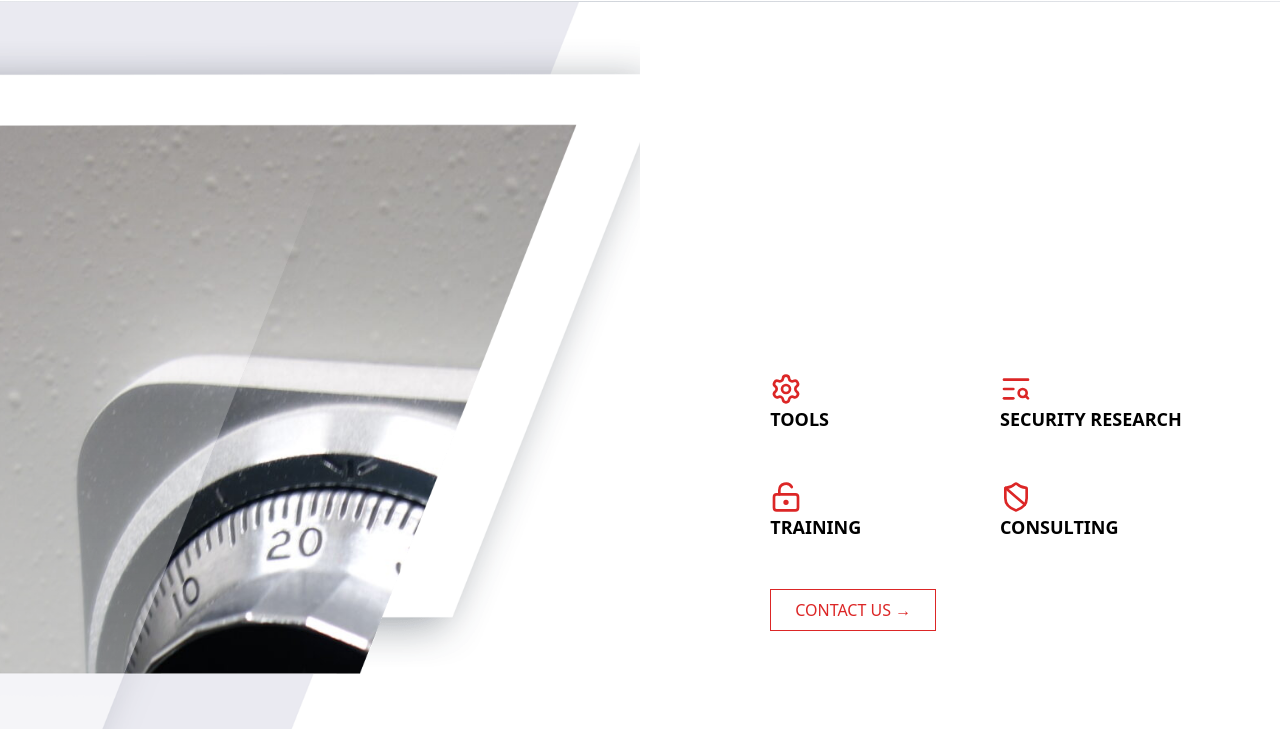
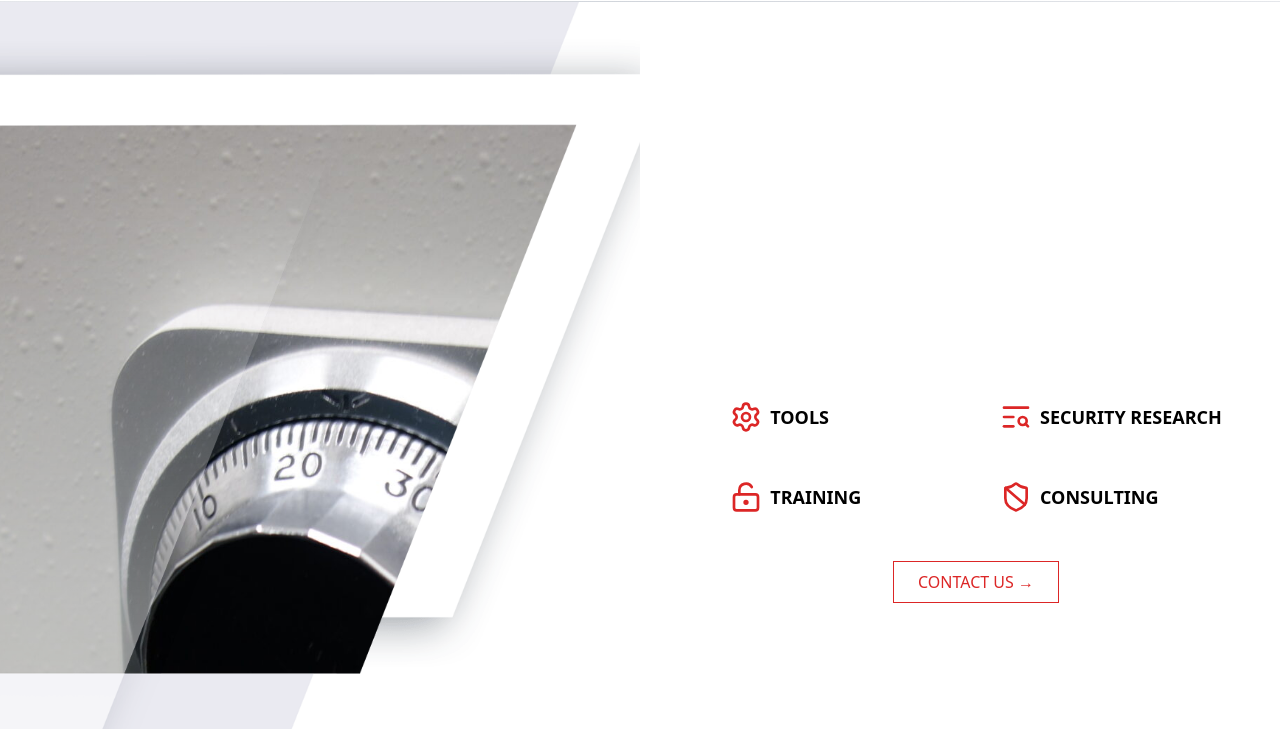
Before and after one commit to mpm-lock-decoders/mpm-lock-decoders.github.io, a website: page index.html in a window 1280 px wide. Shown: the part 71-800 px from the top of the page. Drawn offline with nearby package versions, Linux system fonts and the light colour scheme.

Commit message:
minor touches

```diff
--- a/index.html
+++ b/index.html
@@ -57,7 +57,7 @@
       <div class="relative w-1/2">
         <div class="h-full overflow-hidden">
           <div
-            class="h-[140%] w-full bg-cover bg-center transform translate-y-0 transition-transform duration-100"
+            class="h-[120%] w-full bg-cover bg-center transform translate-y-0 transition-transform duration-100"
             style="
               background-image: url(&quot;/static/images/DSC03836-scaled.jpg&quot;);
             "></div>
@@ -71,25 +71,27 @@
       </div>
 
       <!-- Content Container -->
-      <div class="flex items-center w-1/2 pl-8">
-        <div class="flex flex-col items-center justify-center w-full">
-          <div class="space-y-12">
+      <div class="flex flex-col items-center justify-center w-1/2 pl-8">
+        <div
+          class="flex flex-col items-center justify-center space-y-12">
           <div class="grid grid-cols-2 gap-12">
-              <div>
+            <div class="flex items-center">
               <i data-lucide="settings" class="w-8 h-8 text-red-600"></i>
-                <h3 class="text-lg font-semibold">TOOLS</h3>
+              <h3 class="ml-2 text-lg font-semibold">TOOLS</h3>
             </div>
-              <div>
+            <div class="flex items-center">
               <i data-lucide="text-search" class="w-8 h-8 text-red-600"></i>
-                <h3 class="text-lg font-semibold">SECURITY RESEARCH</h3>
+              <h3 class="ml-2 text-lg font-semibold">SECURITY RESEARCH</h3>
             </div>
-              <div>
-                <i data-lucide="lock-keyhole-open" class="w-8 h-8 text-red-600"></i>
-                <h3 class="text-lg font-semibold">TRAINING</h3>
+            <div class="flex items-center">
+              <i
+                data-lucide="lock-keyhole-open"
+                class="w-8 h-8 text-red-600"></i>
+              <h3 class="ml-2 text-lg font-semibold">TRAINING</h3>
             </div>
-              <div>
+            <div class="flex items-center">
               <i data-lucide="shield-ban" class="w-8 h-8 text-red-600"></i>
-                <h3 class="text-lg font-semibold">CONSULTING</h3>
+              <h3 class="ml-2 text-lg font-semibold">CONSULTING</h3>
             </div>
           </div>
           <a
@@ -97,7 +99,6 @@
             class="inline-block px-6 py-2 text-red-600 transition-colors border border-red-600 hover:bg-red-600 hover:text-white">
             CONTACT US →
           </a>
-          </div>
         </div>
       </div>
     </div>
@@ -124,7 +125,9 @@
               RESIDENTIAL
             </div>
             <div class="flex items-center w-1/2">
-              <i data-lucide="dollar-sign" class="w-6 h-6 mr-2 text-red-600"></i>
+              <i
+                data-lucide="dollar-sign"
+                class="w-6 h-6 mr-2 text-red-600"></i>
               FINANCIAL INSTITUTIONS
             </div>
             <div class="flex items-center w-1/2">
@@ -149,7 +152,7 @@
             <div
               class="absolute inset-0 bg-center bg-cover opacity-20"
               style="
-                background-image: url('/static/images/IMG_3771-scaled.jpg');
+                background-image: url(&quot;/static/images/IMG_3771-scaled.jpg&quot;);
               "></div>
 
             <!-- Content with relative positioning to appear above the background -->
```
Lines whose indentation alone changed are shown as unchanged.
